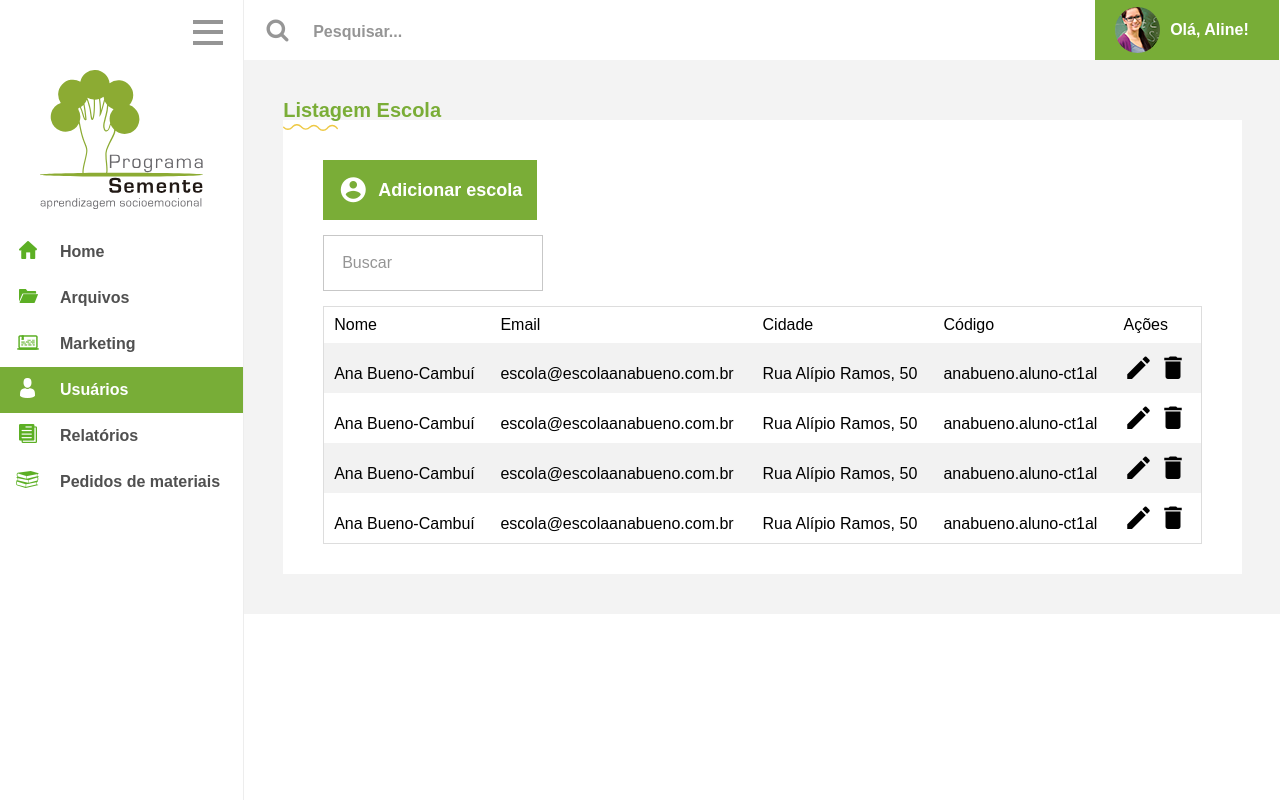
After one commit to danemmanuel/programa-semente, a PHP site: page /dashboard/listagem-escola.php in a window 1280 px wide. The commit adds this page. Run offline with PHP 8.4, Linux system fonts and the light colour scheme; some libraries are stand-ins or nearby versions.

Commit message:
listagem escola E cadastro escola

```diff
--- /dev/null
+++ b/dashboard/listagem-escola.php
@@ -0,0 +1,102 @@
+<?php
+require "includes/head.php";
+
+require "includes/menu.php";
+
+?>
+<section class="page-usuarios">
+	<div class="title sake">Listagem Escola</div>
+
+	<a href="./addescola.php">
+		<div class="addusuario" style="margin-left:40px;">
+			<i class="mdi mdi-account-circle"></i> Adicionar escola<!-- bell -->
+		</div>
+	</a>
+
+	<div class="painel-usuarios">
+		<div class="row-flex ">
+			<div class="l4">
+				<div class="search">
+					<input type="text" class="input" placeholder="Buscar">
+				</div>
+			</div>
+		</div>
+		<div class="row-flex">
+			<table>
+				<tr>
+					<th>Nome</th>
+					<th>Email</th>
+					<th>Cidade</th>
+					<th>Código</th>
+					<th>Ações</th>
+				</tr>
+				<tr>
+					<td>Ana Bueno-Cambuí</td>
+					<td>escola@escolaanabueno.com.br</td>
+					<td>Rua Alípio Ramos, 50</td>
+					<td>anabueno.aluno-ct1al</td>
+					<td>
+						<i class="mdi mdi-pencil"></i>
+						<i class="mdi mdi-delete"></i>
+					</td>
+				</tr>
+				<tr>
+					<td>Ana Bueno-Cambuí</td>
+					<td>escola@escolaanabueno.com.br</td>
+					<td>Rua Alípio Ramos, 50</td>
+					<td>anabueno.aluno-ct1al</td>
+					<td>
+						<i class="mdi mdi-pencil"></i>
+						<i class="mdi mdi-delete"></i>
+					</td>
+				</tr>
+				<tr>
+					<td>Ana Bueno-Cambuí</td>
+					<td>escola@escolaanabueno.com.br</td>
+					<td>Rua Alípio Ramos, 50</td>
+					<td>anabueno.aluno-ct1al</td>
+					<td>
+						<i class="mdi mdi-pencil"></i>
+						<i class="mdi mdi-delete"></i>
+					</td>
+				</tr>
+				<tr>
+					<td>Ana Bueno-Cambuí</td>
+					<td>escola@escolaanabueno.com.br</td>
+					<td>Rua Alípio Ramos, 50</td>
+					<td>anabueno.aluno-ct1al</td>
+					<td>
+						<i class="mdi mdi-pencil"></i>
+						<i class="mdi mdi-delete"></i>
+					</td>
+				</tr>
+
+			</table>
+		</div>
+	</div>
+</section>
+
+<script>
+	$(document).ready(function(){
+		$(".usuarios").addClass('active');
+
+		$("#aluno").click(function() {
+			$("#cadastroprofessor").fadeOut();
+			$("#cadastroaluno").delay("400").fadeIn();
+			$(this).addClass('active');
+			$("#professor").removeClass('active');
+		});
+		$("#professor").click(function() {
+			$(this).addClass('active');
+			$("#aluno").removeClass('active');
+			$("#cadastroprofessor").delay("400").fadeIn();
+			$("#cadastroaluno").fadeOut();
+		});
+
+	});
+</script>
+
+<?php
+require "includes/footer.php";
+
+?>
--- a/public/css/style.css
+++ b/public/css/style.css
@@ -1052,3 +1102,20 @@
 label:hover:before {
   border: 2px solid #7aad37!important;
 }
+table {
+    border-collapse: collapse;
+    border-spacing: 0;
+    width: 100%;
+    border: 1px solid #ddd;
+}
+
+th, td {
+    text-align: left;
+    padding: 10px;
+      font-family: 'Montserrat', sans-serif;
+}
+td i{
+   font-size: 30px;
+}
+
+tr:nth-child(even){background-color: #f2f2f2}
--- a/public/js/main.js
+++ b/public/js/main.js
@@ -1,6 +1,7 @@
 $('#nav-icon3').click(function(){
-	$(this).toggleClass('open');
 	$(".menu").toggleClass('hidden');
+	$(".page-home, .page-marketing, .page-usuarios, .page-addvideo, .page-arquivos").toggleClass('full');
+	$(".navheader").toggleClass('full');
 });
 
 $(document).ready(function(){
```
Also changed, not shown: other parts of public/css/style.css (+50 -0 lines), dashboard/addescola.php (added, +115 -0 lines). Lines whose indentation alone changed are shown as unchanged.
